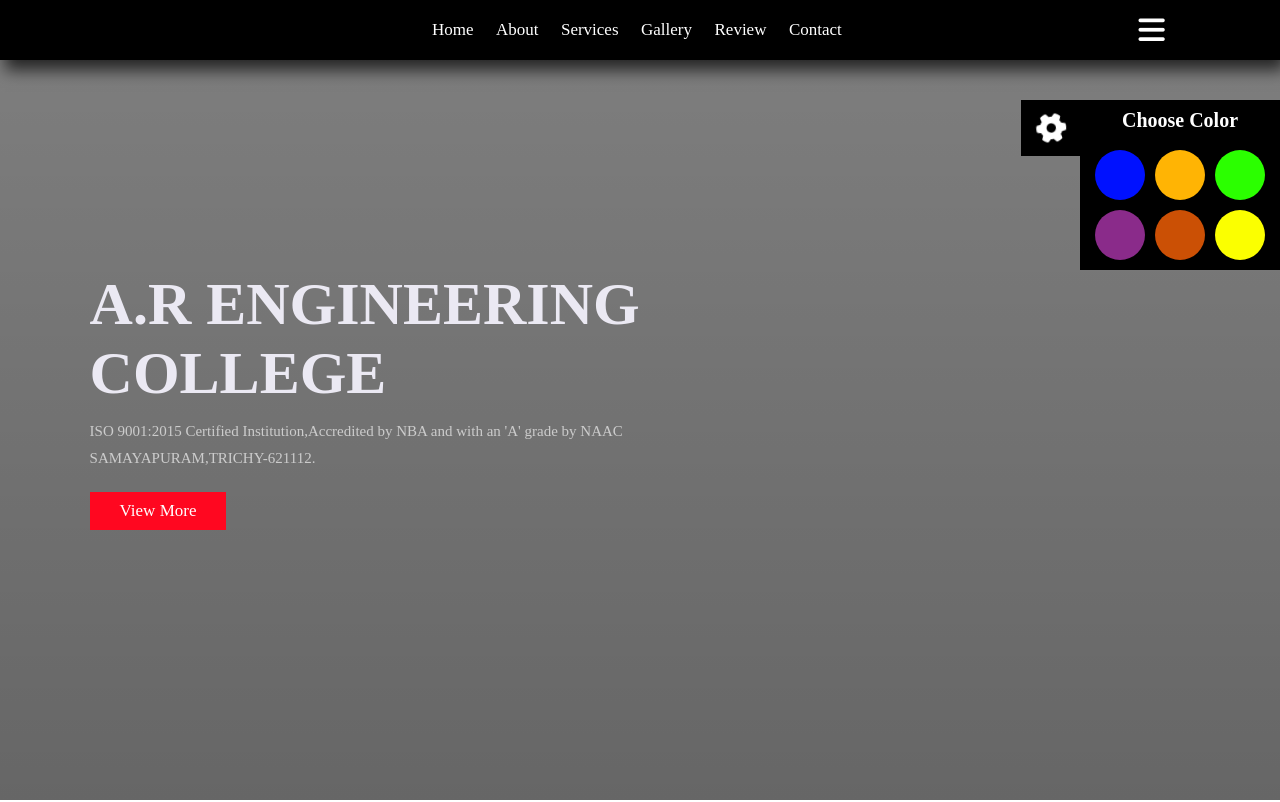
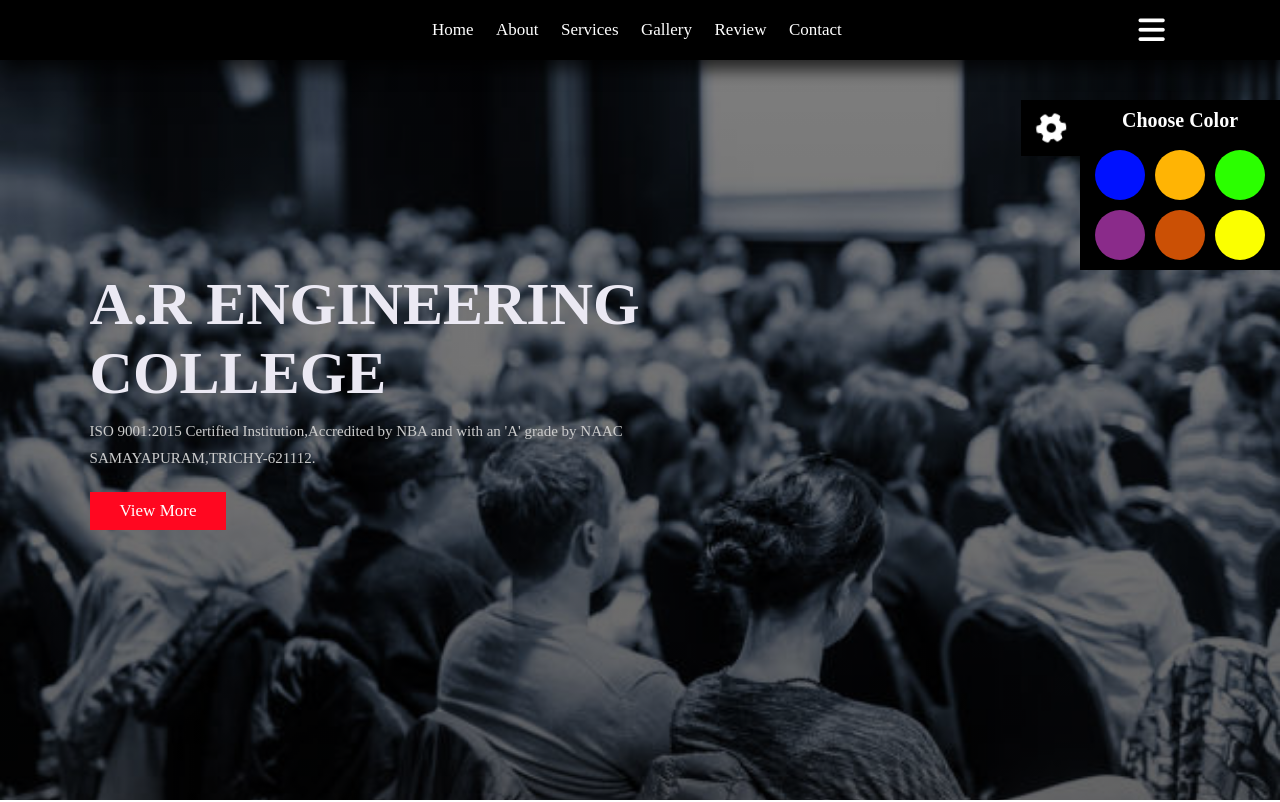
Before and after one commit to Mahalakshmiitgithub/my-project, a plain HTML site: page index.html in a window 1280 px wide. Shown: the top 802 px of the page. Drawn offline with nearby package versions, Linux system fonts and the light colour scheme; the site is published under a folder, as on GitHub Pages, so addresses that start at the root find nothing.

Commit message:
Update style.css

```diff
--- a/style.css
+++ b/style.css
@@ -89,7 +89,7 @@
 /*Home Section Start */
 .home {
    background: linear-gradient(rgba(0,0,0,0.5),rgba(0,0,0,0.6)),
-   url("/image8.jpg") no-repeat;
+   url("image8.jpg") no-repeat;
    min-height: 100vh;
    background-position: center;
    background-size: cover;
```
